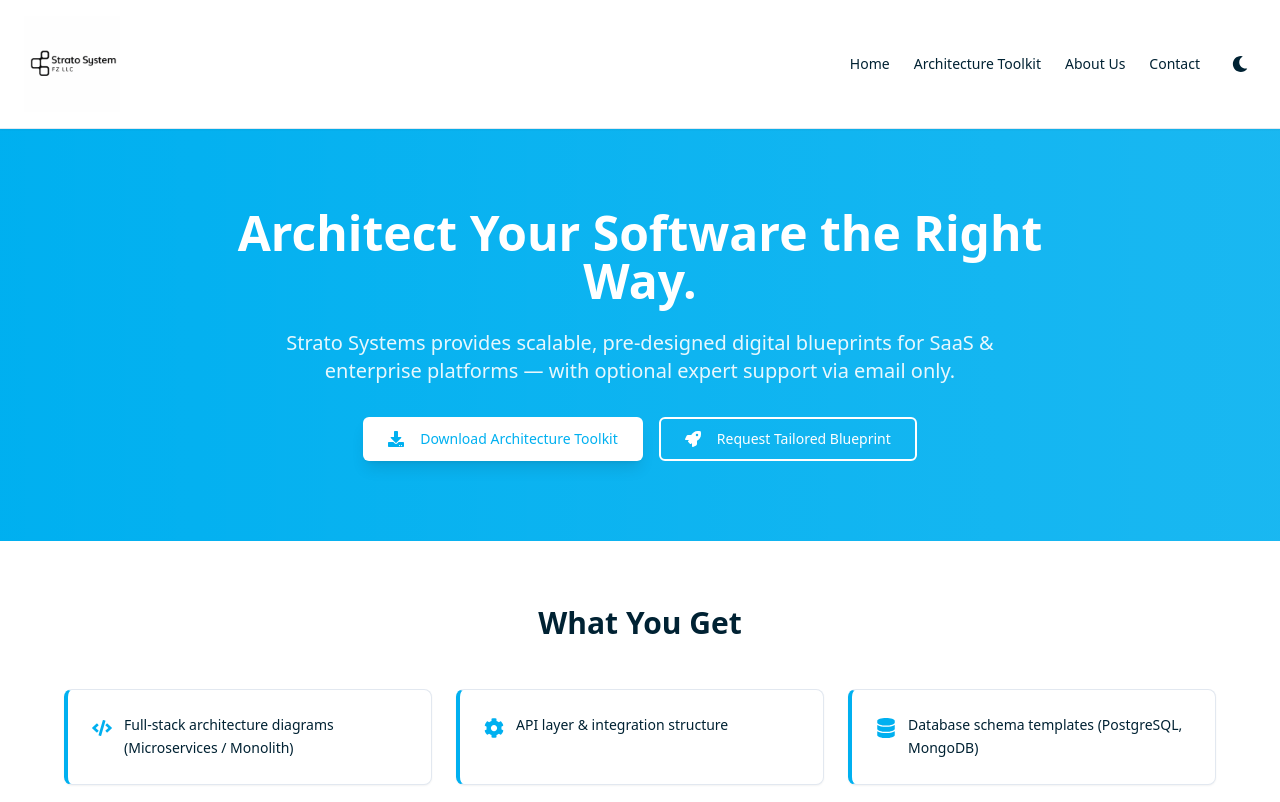
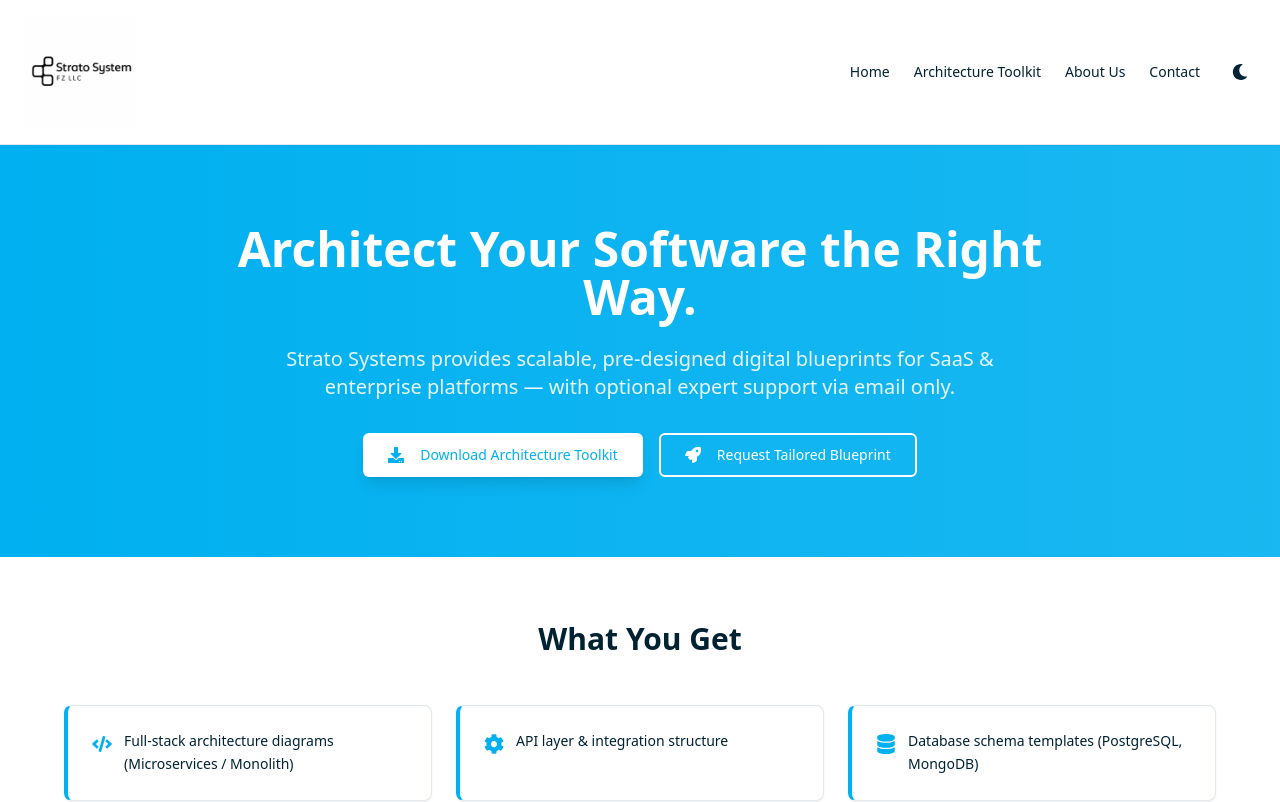
Before and after one commit to AgbokeRidwan/strato-blueprint-wizard, a React (Vite) app: page / in a window 1280 px wide. Shown: the top 802 px of the page. Built offline with nearby package versions, Linux system fonts and the light colour scheme.

Commit message:
amendments

```diff
--- a/src/components/StratoLandingPage.tsx
+++ b/src/components/StratoLandingPage.tsx
@@ -158,18 +158,18 @@ export default function StratoLandingPage() {
     <div className="font-sans text-foreground bg-background">
 
       {/* Header */}
-      <header className="flex justify-between items-center px-6 py-4 shadow-sm border-b sticky top-0 bg-background/95 backdrop-blur-sm z-50">
+      <header className="flex justify-between items-center px-4 py-2 md:px-6 md:py-4 shadow-sm border-b sticky top-0 bg-background/95 backdrop-blur-sm z-50 min-h-[60px]">
         <div className="flex items-center space-x-3">
           {/* Light mode logo */}
           <img
             src="/strato white logo.png"
             alt="Strato Logo Light"
-            className="h-16 md:h-24 w-auto max-w-[180px] object-contain dark:hidden transition-all duration-300"
+            className="h-14 md:h-24 lg:h-28 w-auto object-contain dark:hidden transition-all duration-300"
           />
           <img
             src="/strato logo.png"
             alt="Strato Logo Dark"
-            className="h-16 md:h-24 w-auto max-w-[180px] object-contain hidden dark:block transition-all duration-300"
+            className="h-14 md:h-24 lg:h-28 w-auto object-contain hidden dark:block transition-all duration-300"
           />
 
         </div>
```
Also changed, not shown: 1 other file (tests, documents, lock files or other folders).
